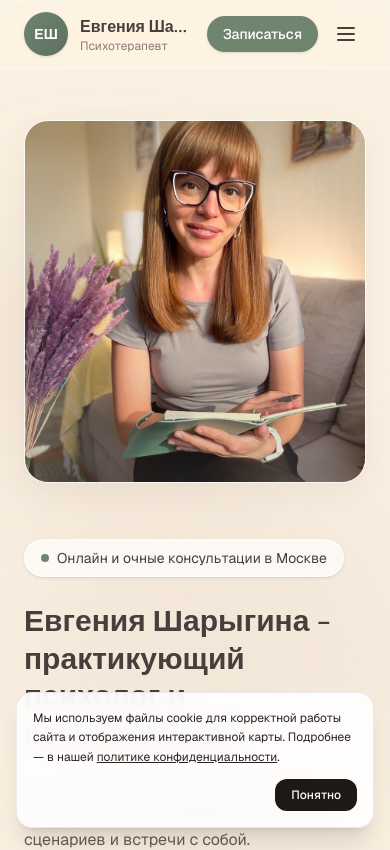
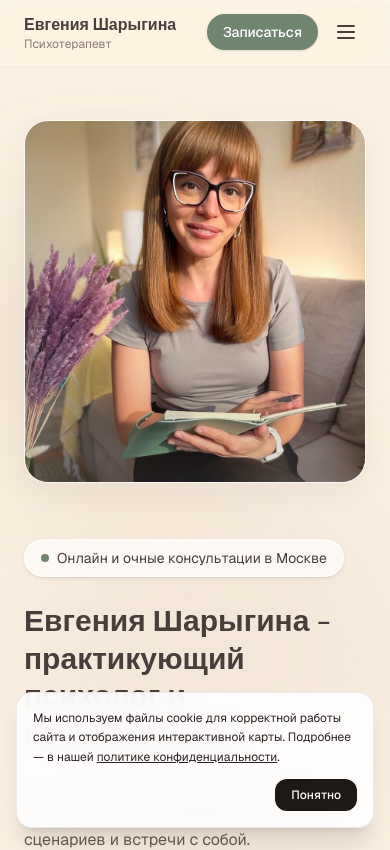
Before and after one commit to DmSharygin/PsySharyginaLanding, a Next.js app: page / in a window 390 px wide. Shown: the top 850 px of the page. Built offline with nearby package versions, Linux system fonts and the light colour scheme.

Commit message:
скрываем аватар для мобильных

```diff
--- a/app/page.tsx
+++ b/app/page.tsx
@@ -693,8 +693,8 @@ export default function Home() {
       {/* ---------------------------------------------------------------- */}
       <header
         className={`fixed inset-x-0 top-0 z-50 transition-all duration-500 ${scrolled || mobileMenuOpen
-            ? 'bg-white/40 backdrop-blur-2xl backdrop-saturate-150 shadow-[0_8px_32px_rgba(74,62,61,0.10)]'
-            : 'bg-white/15 backdrop-blur-xl backdrop-saturate-150 shadow-none'
+          ? 'bg-white/40 backdrop-blur-2xl backdrop-saturate-150 shadow-[0_8px_32px_rgba(74,62,61,0.10)]'
+          : 'bg-white/15 backdrop-blur-xl backdrop-saturate-150 shadow-none'
           }`}
         style={{
           borderBottom: '1px solid rgba(255,255,255,0.45)',
@@ -704,16 +704,18 @@ export default function Home() {
         }}
       >
         <div className="mx-auto flex max-w-7xl items-center justify-between gap-4 px-6 py-3 md:px-10">
-          {/* Brand: avatar + name/subtitle */}
+          {/* Brand: avatar (desktop only) + name/subtitle */}
           <a href="#" className="flex min-w-0 items-center gap-3">
+            {/* Аватар "ЕШ" — показывается только на десктопе (md:flex), на мобильных скрыт (hidden) */}
             <span
-              className={`${playfair.className} flex h-11 w-11 flex-shrink-0 items-center justify-center rounded-full text-sm font-semibold text-white shadow-sm`}
+              className={`${playfair.className} hidden h-11 w-11 flex-shrink-0 items-center justify-center rounded-full text-sm font-semibold text-white shadow-sm md:flex`}
               style={{ background: `linear-gradient(135deg, ${GREEN}, ${GREEN_DARK})` }}
             >
               ЕШ
             </span>
+
             <span className="flex min-w-0 flex-col leading-tight">
-              <span className={`${playfair.className} truncate text-base font-semibold text-[#4A3E3D] md:text-lg`}>
+              <span className={`${playfair.className} truncate text-base font-semibold text-[#4A3E3D] sm:text-lg`}>
                 Евгения Шарыгина
               </span>
               <span className="truncate text-xs text-[#8C7A76]">Психотерапевт</span>
```
